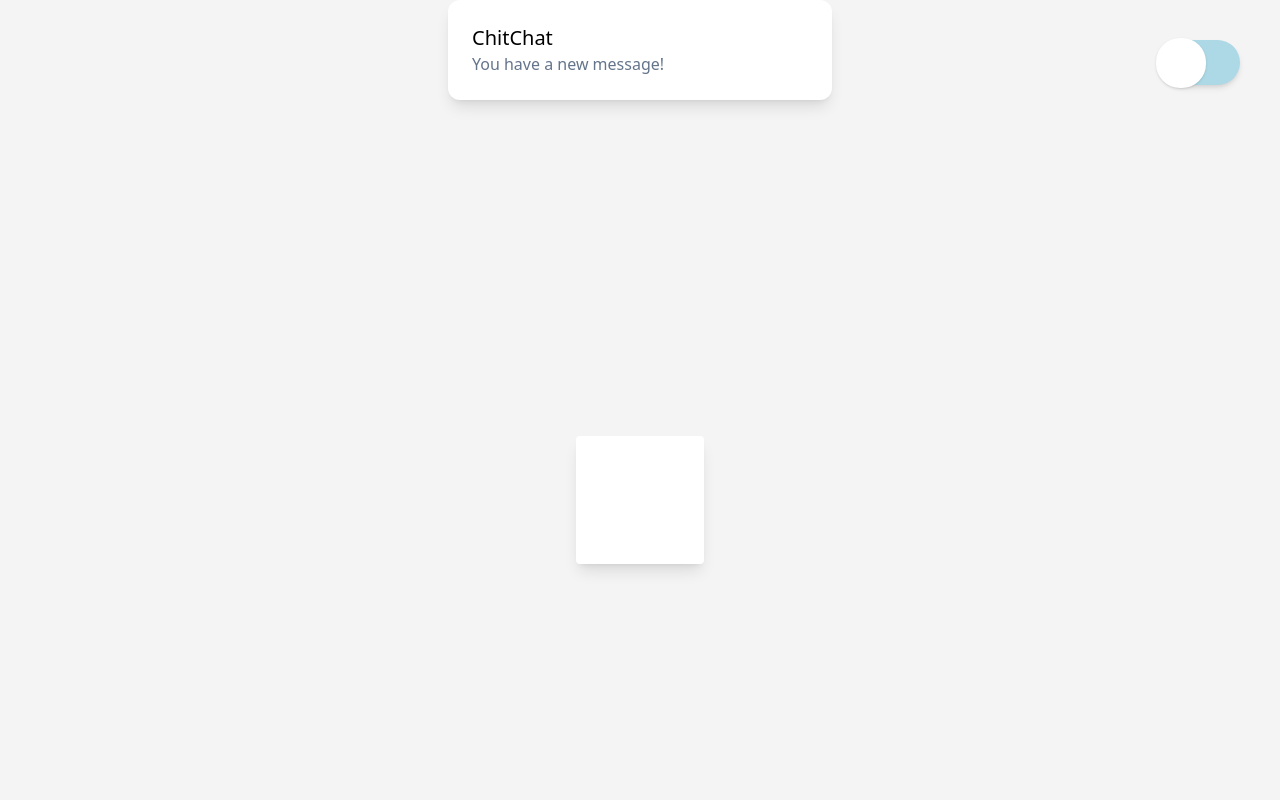
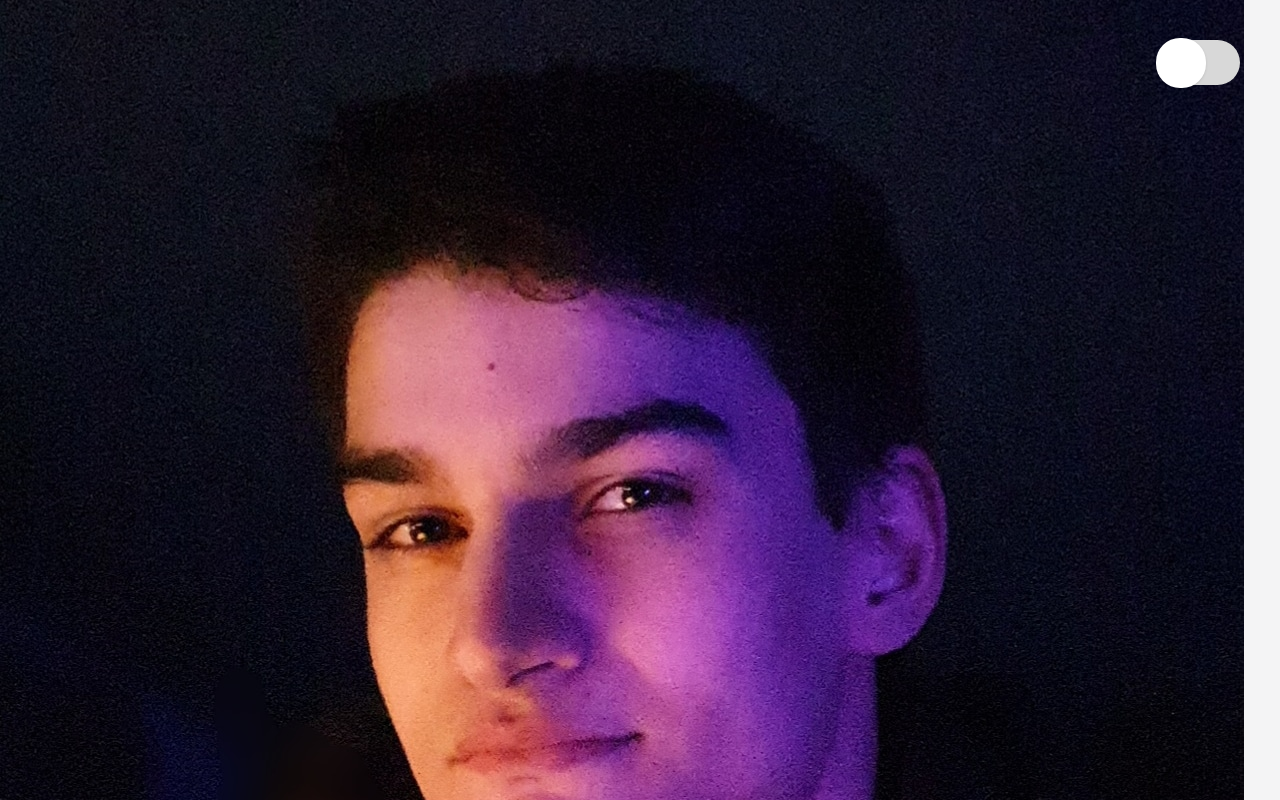
Before and after one commit to Matdrox/portfolio, a React (Create React App) app: page / in a window 1280 px wide. Shown: the top 800 px of the page. Built offline with nearby package versions, Linux system fonts and the light colour scheme.

Commit message:
Cleaned Code

```diff
--- a/src/App.js
+++ b/src/App.js
@@ -1,14 +1,16 @@
 import { useState } from 'react';
 import Menu from './components/Menu';
 import Themes from './components/buttons/Themes';
+import imgMateiCananau from './img/MateiCananau.jpg';
 
 function App() {
   const [theme, setTheme] = useState(
     'bg-zinc-100 transition ease-in-out duration-500'
   );
   const [primaryColor, setPrimaryColor] = useState(
-    'bg-white transition ease-in-out duration-500 h-32 w-32 rounded shadow-lg'
+    'bg-white transition ease-in-out duration-500 rounded shadow-md'
   );
+  const [fontColor, setFontColor] = useState('bg-black');
 
   return (
     <div className={`transition ease-in-out duration-500 ${theme}`}>
@@ -16,13 +18,9 @@
         changeTheme={(theme) => setTheme(theme)}
         changePrimary={(primaryColor) => setPrimaryColor(primaryColor)}
       />
-      <div className='bg-white p-6 max-w-sm mx-auto rounded-xl shadow-lg flex items-center space-x-4'>
-        <div>
-          <div className='text-xl font-medium text-black'>ChitChat</div>
-          <p className='text-slate-500'>You have a new message!</p>
-        </div>
-      </div>
-      <Menu changePrimary={primaryColor} />
+      <img src={imgMateiCananau} />
+      <p className='text-black font-bold text-5xl'>HELLO SIIR</p>
+      <Menu changePrimary={primaryColor}></Menu>
     </div>
   );
 }
--- a/src/components/Box.js
+++ b/src/components/Box.js
@@ -1,8 +1,10 @@
 const Box = (props) => {
   return (
     <>
-      <div className={`transition ease-in-out duration-500 h-32 w-32 rounded shadow-lg ${props.changePrimary}`}></div>
-      {/* <div className='h-32 w-32 bg-white rounded shadow-lg'></div> */}
+      <div
+        className={`transition ease-in-out duration-500 ${props.height}
+        ${props.width} rounded shadow-md ${props.changePrimary}`}
+      ></div>
     </>
   );
 };
--- a/src/components/Menu.js
+++ b/src/components/Menu.js
@@ -2,8 +2,8 @@
 
 const Menu = ({ changePrimary }) => {
   return (
-    <div className='flex justify-center items-center h-screen content-center'>
-      <Box changePrimary={changePrimary}/>
+    <div className='flex justify-center items-center h-screen w-screen content-center-'>
+      <Box changePrimary={changePrimary} height='h-32' width='w-96'/>
     </div>
   );
 };
--- a/src/components/buttons/Themes.js
+++ b/src/components/buttons/Themes.js
@@ -3,7 +3,8 @@
 
 const Themes = (props) => {
   const x = useMotionValue(0);
-  const background = useTransform(x, [0, 40], ['#ADD8E6', '#FFCCCB']);
+  // const background = useTransform(x, [0, 40], ['#ADD8E6', '#FFCCCB']);
+  const background = useTransform(x, [0, 40], ['#D8D8D8', '#FFCCCB']);
   const circle = useTransform(x, [0, 40], ['#FFFFFF', '#000000']);
 
   useEffect(() =>
@@ -12,7 +13,7 @@
         props.changeTheme(`bg-zinc-100`);
         props.changePrimary(`bg-white`);
       } else {
-        props.changeTheme(`bg-zinc-900`);
+        props.changeTheme(`bg-zinc-800`);
         props.changePrimary(`bg-zinc-700`);
       }
     })
@@ -21,7 +22,7 @@
   return (
     <motion.div
       style={{ background }}
-      className='bg-black w-[80px] h-[45px] shadow-md rounded-3xl absolute top-0 right-0 m-10'
+      className='bg-black w-[80px] h-[45px] rounded-3xl absolute top-0 right-0 m-10'
     >
       <motion.div
         className='bg-white shadow absolute -left-1 w-[50px] h-[50px] rounded-3xl -my-0.5'
```
Also changed, not shown: src/img/MateiCananau.jpg (added).
